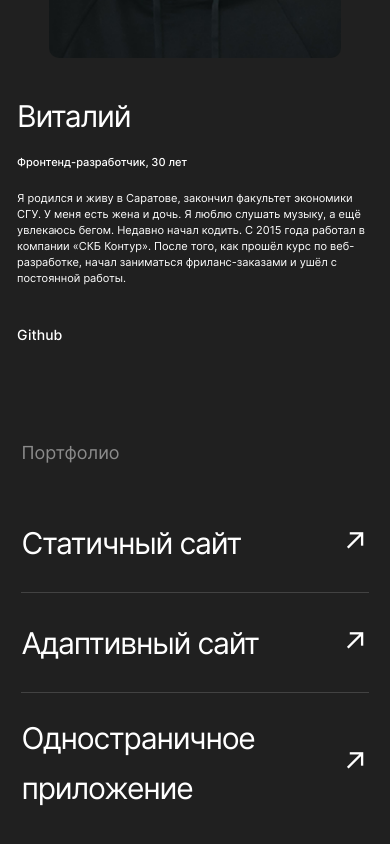
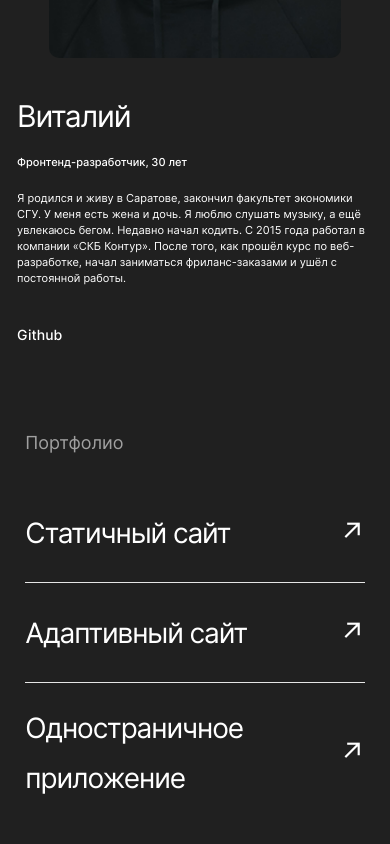
Before and after one commit to tatsenko-m/movies-explorer-frontend, a React (Create React App) app: page / in a window 390 px wide. Shown: the part 2412-3256 px from the top of the page. Built offline with nearby package versions, Linux system fonts and the light colour scheme.

Commit message:
feat: оптимизировать Portfolio для 768px

```diff
--- a/src/components/Portfolio/Portfolio.css
+++ b/src/components/Portfolio/Portfolio.css
@@ -5,7 +5,7 @@
   flex-direction: column;
   box-sizing: border-box;
   margin: 0 auto;
-  padding: 100px 0 125px;
+  padding: 100px 0 115px;
 }
 
 .portfolio__heading {
@@ -80,3 +80,24 @@
   margin: 0;
   padding: 0;
 }
+
+@media screen and (max-width: 1024px) {
+  .portfolio {
+    width: 87vw;
+    padding: 90px 0 80px;
+  }
+  .portfolio__heading {
+    color: #a0a0a0;
+  }
+  .portfolio__item::after {
+    border-bottom: 1px solid #e6e6e6;
+  }
+  .portfolio__link-text {
+    font-size: 28px;
+    letter-spacing: -1.12px;
+  }
+  .portfolio__arrow-symbol {
+    font-size: 28px;
+    letter-spacing: -1.12px;
+  }
+}
```
